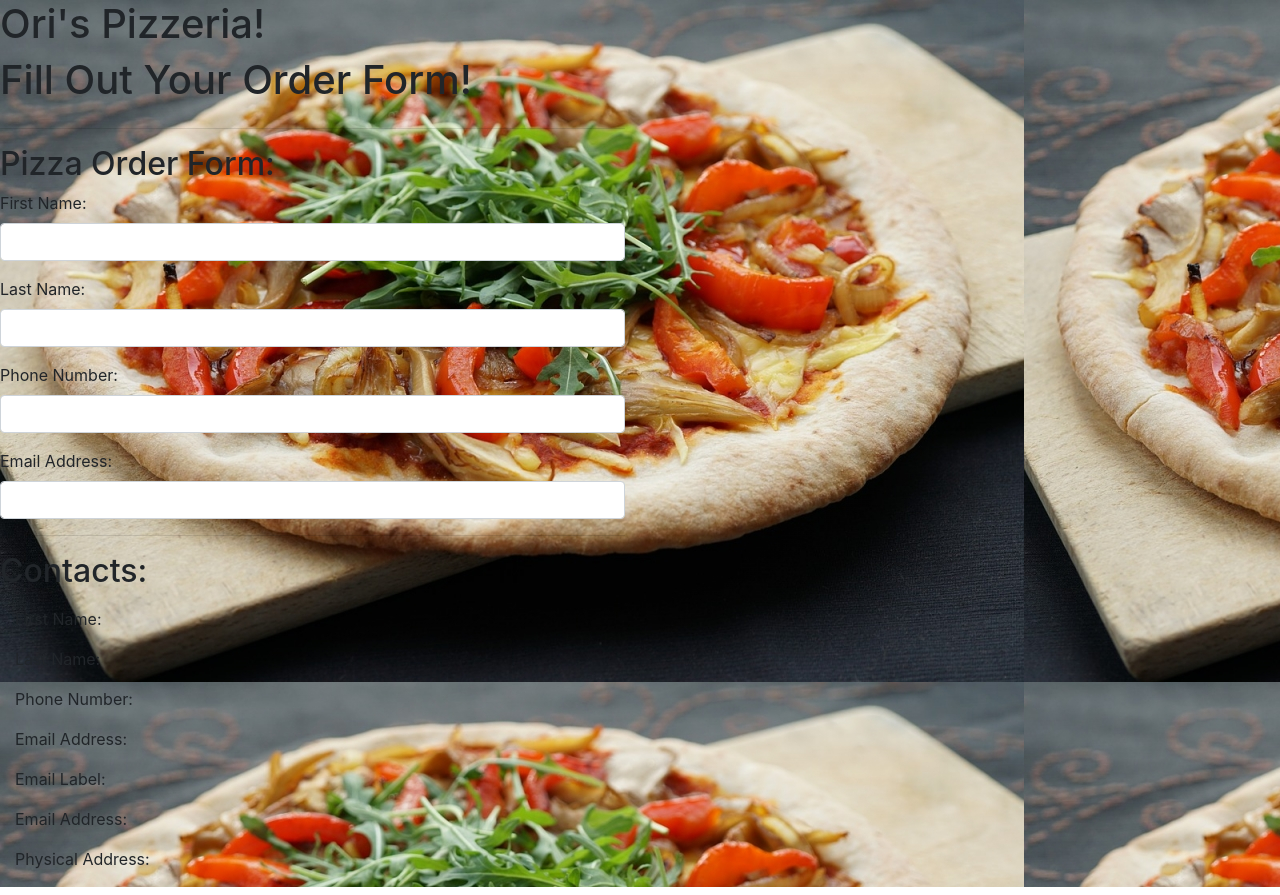
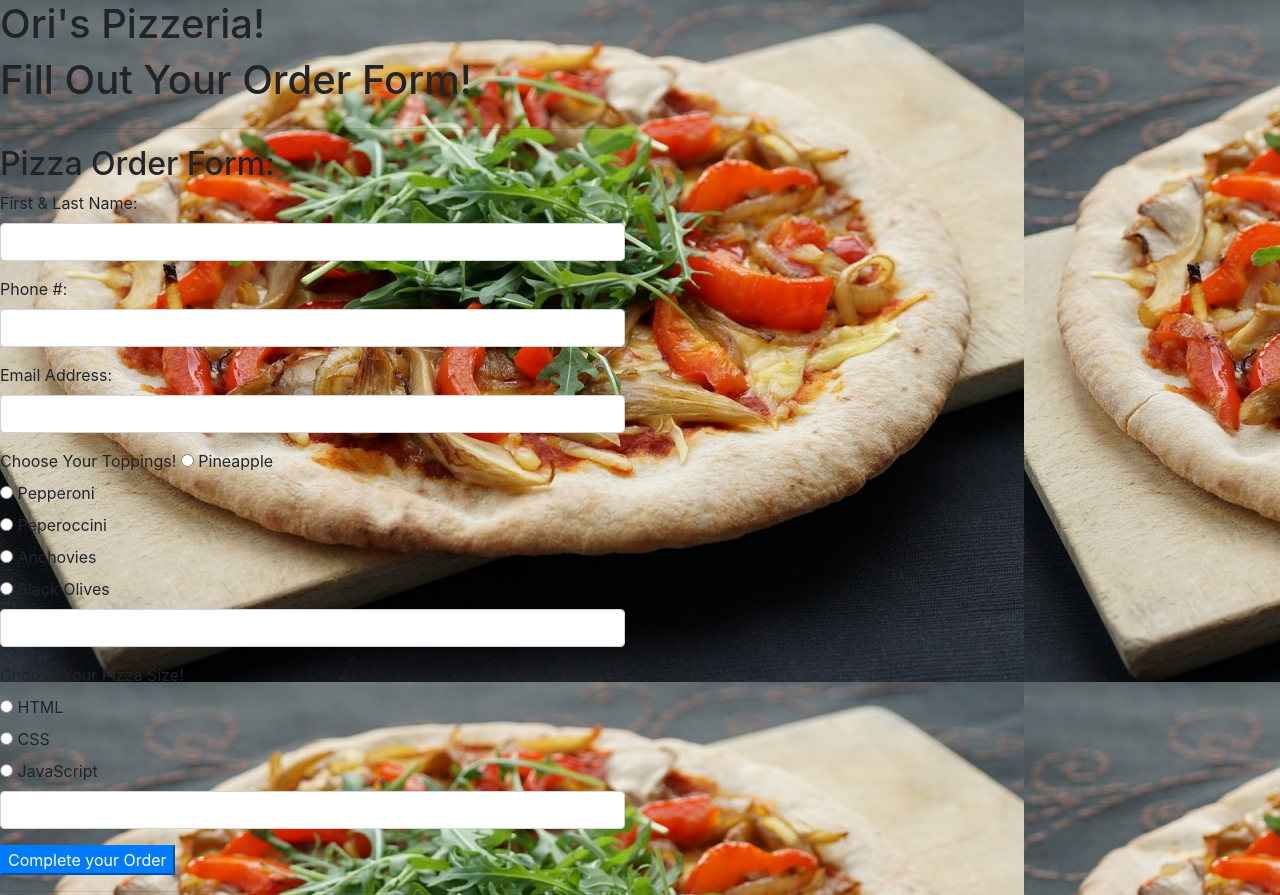
Before and after one commit to EldenCodeLord/pizza-parlor, a plain HTML site: page index.html in a window 1280 px wide. Shown: the top 895 px of the page. Drawn offline with nearby package versions, Linux system fonts and the light colour scheme.

Commit message:
WIP: Working on index.html.

```diff
--- a/index.html
+++ b/index.html
@@ -19,28 +19,50 @@
                 <h2>Pizza Order Form:</h2>
                 <form id="new-contact">
                   <div class="form-group">
-                    <label for="new-first-name">First Name: </label>
+                    <label for="name">First & Last Name: </label>
                     <input type="text"  class="form-control" id="new-first-name">
                   </div>
-                  <div class="form-group">
-                    <label for="new-last-name">Last Name: </label>
+                <div class="form-group">
+                    <label for="phone">Phone #: </label>
                     <input type="text"  class="form-control" id="new-last-name">
                   </div>
-                  <div class="form-group">
-                    <label for="new-phone-number">Phone Number: </label>
-                    <input type="text"  class="form-control" id="new-phone-number">
-                  </div>
-                  <div class="form-group">
+                 <div class="form-group">
                     <label for="new-email-address">Email Address: </label>
                     <input type="text"  class="form-control" id="new-email-address">
                   </div>
                   <div class="form-group">
-                </form>
+                    <label for="chooseToppings">Choose Your Toppings! </label>
+                    <form>
+                      <input type="radio" id="pineapple" name="pineapple" value="pineapple">
+                      <label for="pineapple">Pineapple</label><br>
+                      <input type="radio" id="pepperoni" name="pepperoni" value="pepperoni">
+                      <label for="pepperoni">Pepperoni</label><br>
+                      <input type="radio" id="peperocinni" name="peperocinni" value="peperocinni">
+                      <label for="peperocinni">Peperoccini</label><br>
+                      <input type="radio" id="anchovies" name="anchovies" value="anchovies">
+                      <label for="anchovies">Anchovies</label><br>
+                      <input type="radio" id="black-olives" name="black-olives" value="black-olives">
+                      <label for="black-olives">Black Olives</label><br>
+                    </form>
+                    <input type="text"  class="form-control" id="chooseToppings">
+                  </div>
+                  <div class="form-group">
+                    <label for="chooseSize">Choose Your Pizza Size! </label>
+                    <form>
+                      <input type="radio" id="html" name="fav_language" value="HTML">
+                      <label for="html">HTML</label><br>
+                      <input type="radio" id="css" name="fav_language" value="CSS">
+                      <label for="css">CSS</label><br>
+                      <input type="radio" id="javascript" name="fav_language" value="JavaScript">
+                      <label for="javascript">JavaScript</label>
+                    </form>
+                    <input type="text"  class="form-control" id="chooseSize">
+                  </div>
+                <button type="submit" class="btn-primary">Complete your Order</button>
+               <div class="form-group">
+                 </form>
                 <hr>
-                <h2>Contacts:</h2>
-                <ul id="contacts">
-                </ul>
-              </div>
+               </div>
               <div class="col-md-6">
                 <div id="show-contact">
                   <p>First Name: <span class="first-name"></span></p>
```
